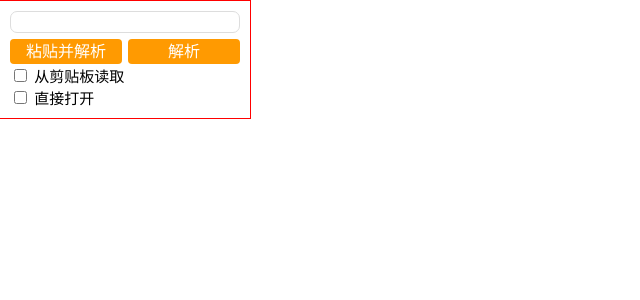
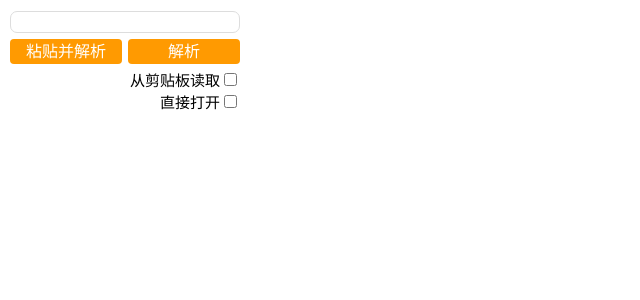
Before and after one commit to moonkop/taokoulingCrx, a Preact app: page / in a window 1280 px wide. Shown: the top 300 px of the page, without its empty margins (0-640 px from the left). Built offline with nearby package versions, Linux system fonts and the light colour scheme.

Commit message:
update icon update layout update webpack html output filename update main in package.json

```diff
--- a/package.json
+++ b/package.json
@@ -1,7 +1,7 @@
 {
   "name": "preact-webpack4",
   "version": "1.0.0",
-  "main": "index.js",
+  "main": "index.tsx",
   "license": "MIT",
   "scripts": {
     "start": "webpack-dev-server --mode development",
--- a/src/index.tsx
+++ b/src/index.tsx
@@ -72,7 +72,9 @@ class App extends Component<{}, AppState> {
         if (+localStorage.directOpen) {
             window.open(url);
         }
+        this.setState({openUrl: url})
     }
+
     onClickResolve = async () => {
         return this.resolve();
     }
@@ -127,28 +129,26 @@ class App extends Component<{}, AppState> {
                         打开连接
                     </button>
                 </div>
-
+                <div className="checkbox-group">
                     <div onClick={() => {
                         localStorage.readFromClipboard = +!+localStorage.readFromClipboard;
                         this.forceUpdate();
-                }}>
+                    }}><label htmlFor="readClipboard"> 从剪贴板读取</label>
                         <input type="checkbox"
                                checked={Boolean(+localStorage.readFromClipboard)}
                         />
-                    <label htmlFor="readClipboard"> 从剪贴板读取</label>
-
                     </div>
                     <div onClick={() => {
                         localStorage.directOpen = +!+localStorage.directOpen;
                         this.forceUpdate();
-                }}>
+                    }}><label htmlFor="directOpen"> 直接打开
+                    </label>
                         <input checked={Boolean(+localStorage.directOpen)}
                                type="checkbox"
                         />
-                    <label htmlFor="directOpen"> 直接打开
-                    </label>
+                    </div>
+                </div>
 
-                </div>
             </div>
         );
     }
--- a/src/popup.html
+++ b/src/popup.html
@@ -10,7 +10,6 @@
 			padding: 0px;
 			background: white;
 			width: 250px;
-			outline: 1px solid red;
 		}
 
 		div {
@@ -47,6 +46,11 @@
 			line-height: 23px;
 		}
 
+		#openBtn {
+			display: block;
+			width: 100%;
+		}
+
 		button:hover {
 			background: #e28a03;
 		}
@@ -60,6 +64,11 @@
 			flex-direction: row;
 			justify-content: space-between;
 		}
+
+		.checkbox-group {
+			margin-top: 5px;
+			text-align: right;
+		}
 	</style>
 
 </head>
--- a/webpack.config.js
+++ b/webpack.config.js
@@ -31,7 +31,8 @@ module.exports = {
 
     plugins: [
         new HtmlWebpackPlugin({
-            template: './src/popup.html'
+            template: './src/popup.html',
+            filename: "popup.html"
         }),
         new copyPlugin({
             patterns: [
```
Also changed, not shown: resources/icon.png. Lines whose indentation alone changed are shown as unchanged.
